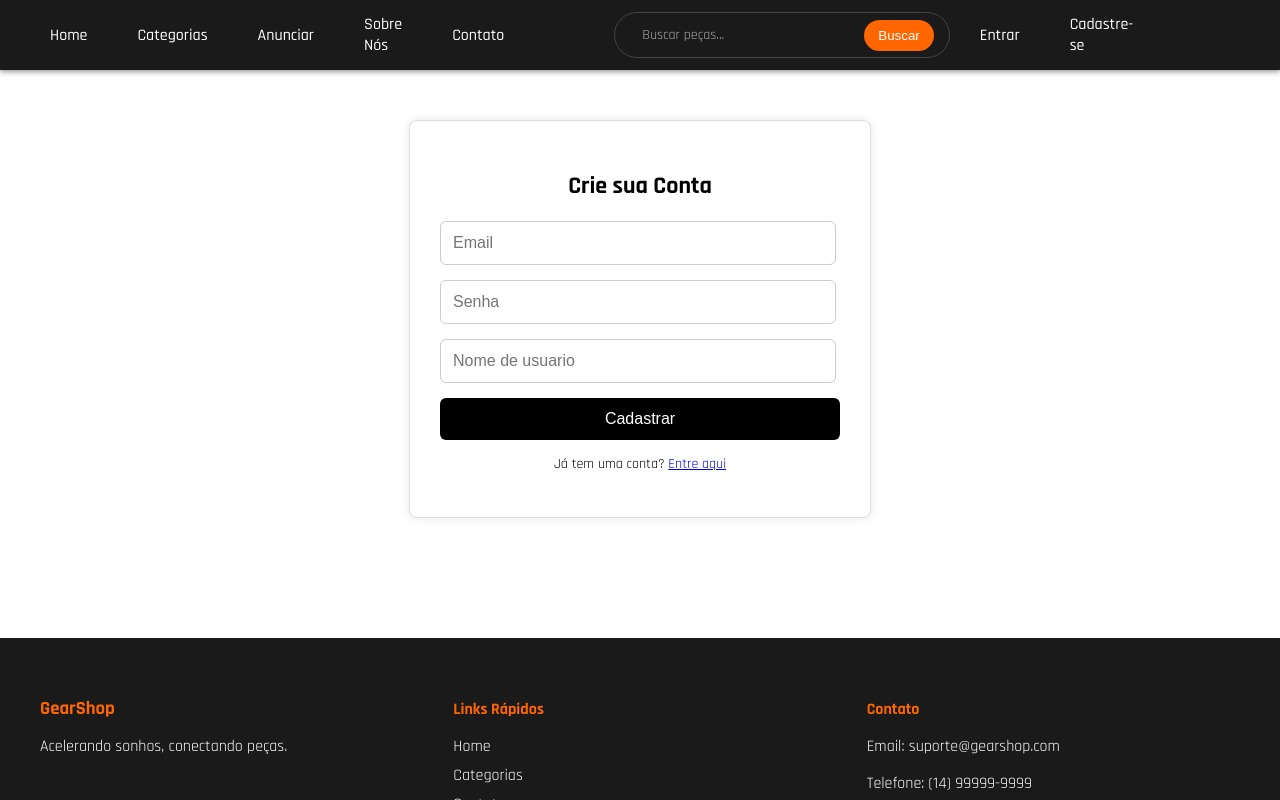
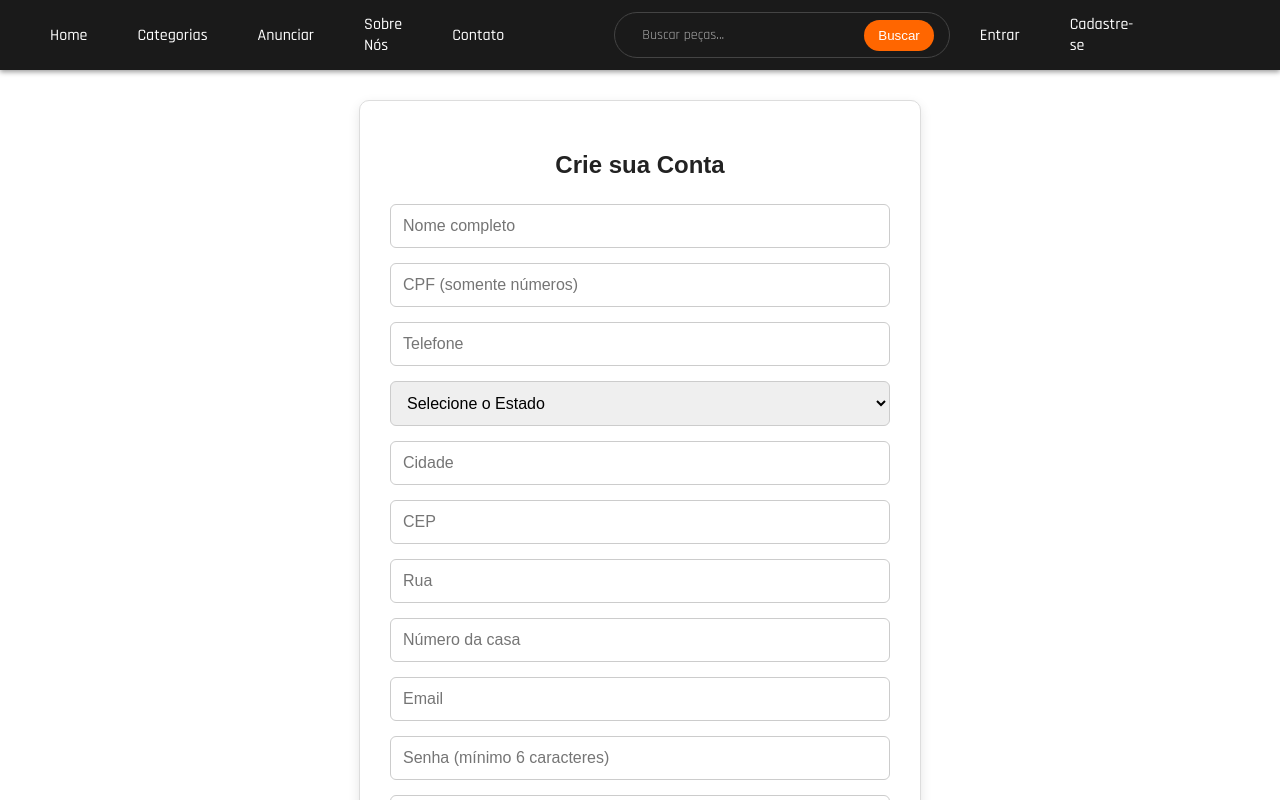
Before and after one commit to GearShop-Unimar/front-end, a Vue app: page /cadastro in a window 1280 px wide. Shown: the top 800 px of the page. Built offline with nearby package versions, Linux system fonts and the light colour scheme; no server answers.

Commit message:
GSP-45 FRONT - CADASTRO DE USUÁRIOS

```diff
--- a/src/views/Cadastro.vue
+++ b/src/views/Cadastro.vue
@@ -2,106 +2,192 @@
   <div class="cadastro-container">
     <h2>Crie sua Conta</h2>
     <form @submit.prevent="cadastrar">
+      <input v-model="fullName" type="text" placeholder="Nome completo" required />
+      <input v-model="cpf" type="text" placeholder="CPF (somente números)" required maxlength="11" />
+      <input v-model="telefone" type="tel" placeholder="Telefone" required />
+
+      <select v-model="estado" required>
+        <option value="" disabled selected>Selecione o Estado</option>
+        <option value="AC">Acre (AC)</option>
+        <option value="AL">Alagoas (AL)</option>
+        <option value="AP">Amapá (AP)</option>
+        <option value="AM">Amazonas (AM)</option>
+        <option value="BA">Bahia (BA)</option>
+        <option value="CE">Ceará (CE)</option>
+        <option value="DF">Distrito Federal (DF)</option>
+        <option value="ES">Espírito Santo (ES)</option>
+        <option value="GO">Goiás (GO)</option>
+        <option value="MA">Maranhão (MA)</option>
+        <option value="MT">Mato Grosso (MT)</option>
+        <option value="MS">Mato Grosso do Sul (MS)</option>
+        <option value="MG">Minas Gerais (MG)</option>
+        <option value="PA">Pará (PA)</option>
+        <option value="PB">Paraíba (PB)</option>
+        <option value="PR">Paraná (PR)</option>
+        <option value="PE">Pernambuco (PE)</option>
+        <option value="PI">Piauí (PI)</option>
+        <option value="RJ">Rio de Janeiro (RJ)</option>
+        <option value="RN">Rio Grande do Norte (RN)</option>
+        <option value="RS">Rio Grande do Sul (RS)</option>
+        <option value="RO">Rondônia (RO)</option>
+        <option value="RR">Roraima (RR)</option>
+        <option value="SC">Santa Catarina (SC)</option>
+        <option value="SP">São Paulo (SP)</option>
+        <option value="SE">Sergipe (SE)</option>
+        <option value="TO">Tocantins (TO)</option>
+      </select>
+
+      <input v-model="cidade" type="text" placeholder="Cidade" required />
+      <input v-model="cep" type="text" placeholder="CEP" required maxlength="8" />
+      <input v-model="rua" type="text" placeholder="Rua" required />
+      <input v-model="numeroCasa" type="text" placeholder="Número da casa" required />
       <input v-model="email" type="email" placeholder="Email" required />
-      <input v-model="password" type="password" placeholder="Senha" required />
-      <input v-model="username" type="username" placeholder="Nome de usuario" required />
+      <input v-model="password" type="password" placeholder="Senha (mínimo 6 caracteres)" required />
+      <input v-model="confirmPassword" type="password" placeholder="Confirme sua senha" required />
 
-      <button type="submit">Cadastrar</button>
+      <p v-if="erro" class="erro">{{ erro }}</p>
+
+      <button type="submit" :disabled="loading">
+        {{ loading ? 'Enviando...' : 'Cadastrar' }}
+      </button>
+
       <p class="link">
-        Já tem uma conta? <router-link to="/login">Entre aqui</router-link>
+        Já tem uma conta? <router-link class="to-login" to="/login">Faça login</router-link>
       </p>
     </form>
   </div>
 </template>
 
 <script setup>
-import { ref } from 'vue';
-import { useRouter } from 'vue-router';
-import { auth } from '@/firebase.js';
-import { createUserWithEmailAndPassword, sendEmailVerification, updateProfile } from 'firebase/auth';
-import { doc, setDoc, getFirestore } from 'firebase/firestore';
+import { ref } from 'vue'
+import { useRouter } from 'vue-router'
 
-const email = ref('');
-const password = ref('');
-const username = ref('');
-const router = useRouter();
-const db = getFirestore();
+const fullName = ref('')
+const cpf = ref('')
+const telefone = ref('')
+const estado = ref('')
+const cidade = ref('')
+const cep = ref('')
+const rua = ref('')
+const numeroCasa = ref('')
+const email = ref('')
+const password = ref('')
+const confirmPassword = ref('')
+const erro = ref('')
+const loading = ref(false)
+
+const router = useRouter()
+
+const validarCPF = (cpfStr) => /^\d{11}$/.test(cpfStr)
+const validarCEP = (cepStr) => /^\d{8}$/.test(cepStr)
 
 const cadastrar = async () => {
+  erro.value = ''
+
+  if (!validarCPF(cpf.value)) {
+    erro.value = 'CPF inválido. Informe 11 números.'
+    return
+  }
+
+  if (!validarCEP(cep.value)) {
+    erro.value = 'CEP inválido. Informe 8 números.'
+    return
+  }
+
+  if (!email.value.includes('@')) {
+    erro.value = 'Digite um e-mail válido.'
+    return
+  }
+
+  if (password.value.length < 6) {
+    erro.value = 'A senha deve ter pelo menos 6 caracteres.'
+    return
+  }
+
+  if (password.value !== confirmPassword.value) {
+    erro.value = 'As senhas não coincidem.'
+    return
+  }
+
+  loading.value = true
+
   try {
-    // 1. Cria o usuário no Authentication
-    const userCredential = await createUserWithEmailAndPassword(auth, email.value, password.value);
-    const user = userCredential.user;
 
-    // 2. Atualiza o displayName no Authentication
-    await updateProfile(user, {
-      displayName: username.value
-    });
-
-    // 3. Salva informações adicionais no Firestore
-    await setDoc(doc(db, 'usuarios', user.uid), {
-      username: username.value,
-      email: email.value,
-      criadoEm: new Date()
-    });
-
-    // 4. Envia e-mail de verificação
-    await sendEmailVerification(user);
-
-    alert('Cadastro realizado com sucesso! Verifique seu e-mail.');
-    router.push('/login');
+    alert('Conta criada com sucesso!')
+    router.push('/login')
   } catch (error) {
-    console.error('Erro ao cadastrar:', error);
-    alert('Erro ao cadastrar: ' + error.message);
+    console.error('Erro ao cadastrar:', error)
+    erro.value = 'Erro ao criar conta. Tente novamente.'
+  } finally {
+    loading.value = false
   }
-};
+}
 </script>
 
 <style scoped>
 .cadastro-container {
-    max-width: 400px;
-    margin: 120px auto;
+  max-width: 500px;
+  margin: 100px auto;
   padding: 30px;
   background: #fff;
   border: 1px solid #ddd;
-    border-radius: 8px;
-    box-shadow: 0 0 10px rgba(0, 0, 0, 0.1);
-    font-family: 'Rajdhani', sans-serif;
+  border-radius: 10px;
+  box-shadow: 0 4px 12px rgba(0, 0, 0, 0.1);
+  font-family: 'Arial', sans-serif;
 }
 
 h2 {
   text-align: center;
-    margin-bottom: 20px;
-    color: #000;
+  margin-bottom: 25px;
+  color: #222;
 }
 
-  input {
-    width: 92.5%;
+input, select {
+  width: 100%;
   padding: 12px;
   margin-bottom: 15px;
   border: 1px solid #ccc;
   border-radius: 6px;
   font-size: 16px;
+  box-sizing: border-box;
 }
 
 button {
   width: 100%;
-    background-color: #000;
+  background-color: #ff6600;
   color: #fff;
   padding: 12px;
   border: none;
   border-radius: 6px;
   font-size: 16px;
   cursor: pointer;
+  transition: background-color 0.2s ease;
 }
 
 button:hover {
-    background-color: #333;
+  background-color: #000000;
+}
+
+button[disabled] {
+  opacity: 0.6;
+  cursor: not-allowed;
 }
 
 .link {
   font-size: 14px;
   text-align: center;
   margin-top: 15px;
+  color: #000000;
+}
+
+.to-login {
+  text-decoration: none;
+}
+
+.erro {
+  color: red;
+  font-size: 14px;
+  margin-bottom: 10px;
+  text-align: center;
 }
 </style>
```
Lines whose indentation alone changed are shown as unchanged.
